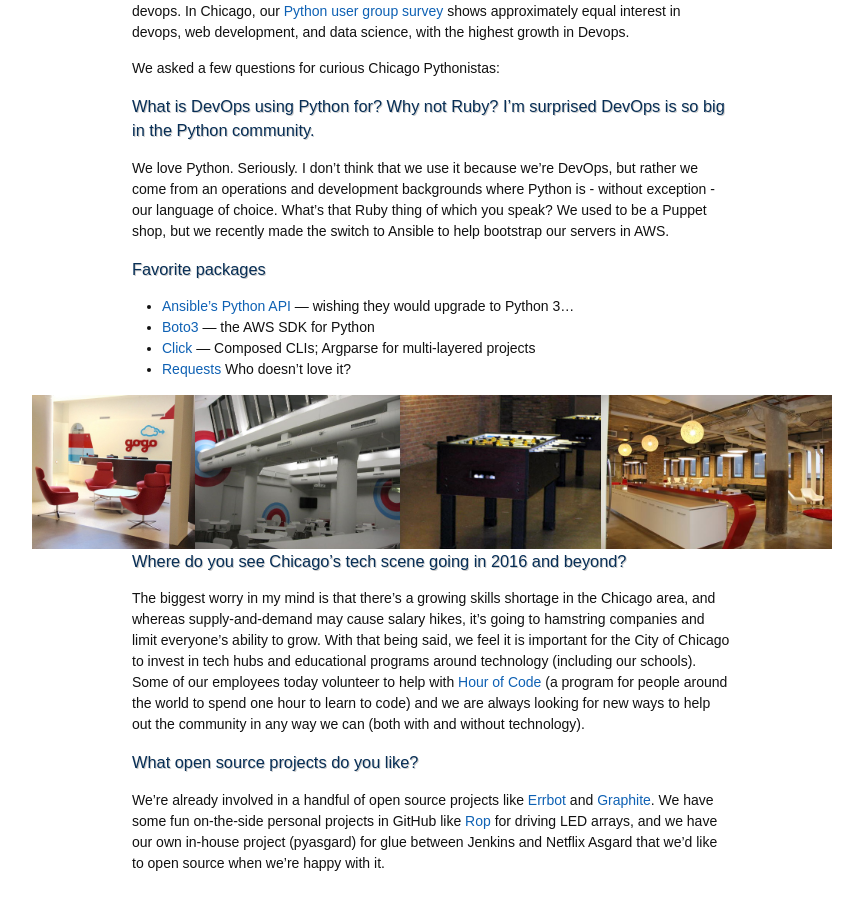
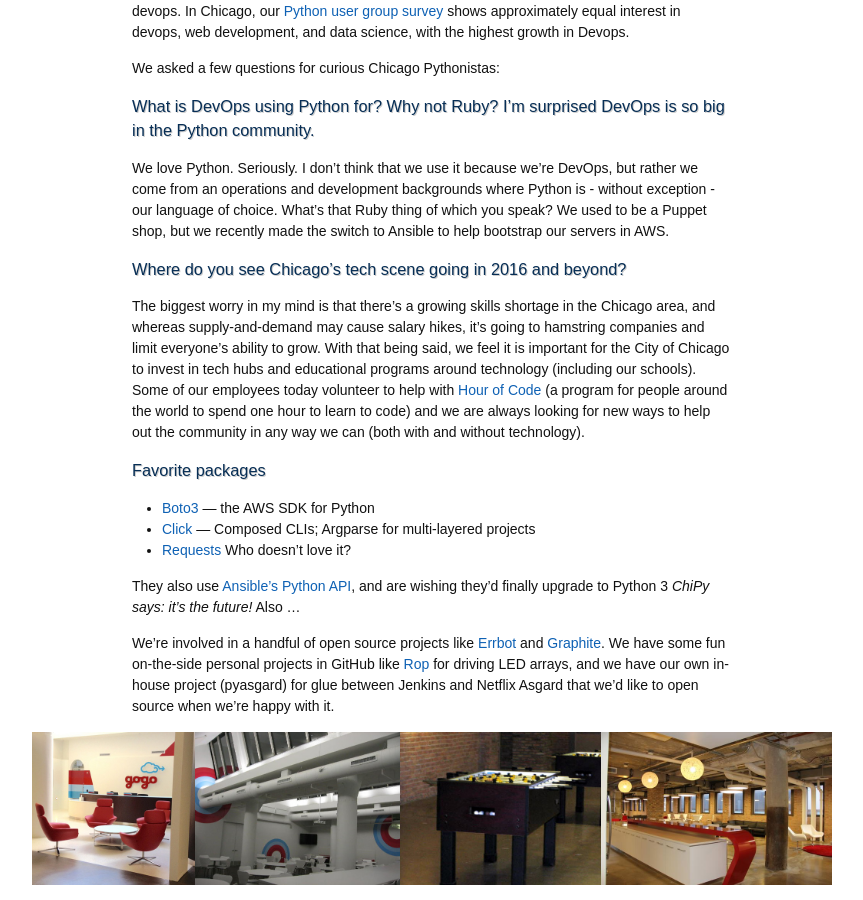
Before and after one commit to tanyaschlusser/tmp, a Jekyll site: the page built from python-shops/_posts/2016-01-03-Gogo.markdown, in a window 1280 px wide and 900 px high, scrolled down 1076 px. Shown: the whole window, without its empty margins (208-1071 px from the left). Built offline with Jekyll 4.4.1, drawn with Linux system fonts in a browser that asks for light colours; some of the changed lines change nothing that is shown.

Commit message:
clean up too long bottom text

```diff
--- a/python-shops/_posts/2016-01-03-Gogo.markdown
+++ b/python-shops/_posts/2016-01-03-Gogo.markdown
@@ -58,12 +58,21 @@
 We love Python. Seriously. I don't think that we use it because we're DevOps, but rather we come from an operations and development backgrounds where Python is - without exception - our language of choice. What's that Ruby thing of which you speak? We used to be a Puppet shop, but we recently made the switch to Ansible to help bootstrap our servers in AWS.
 
 
+### Where do you see Chicago's tech scene going in 2016 and beyond?
+
+The biggest worry in my mind is that there's a growing skills shortage in the Chicago area, and whereas supply-and-demand may cause salary hikes, it's going to hamstring companies and limit everyone's ability to grow. With that being said, we feel it is important for the City of Chicago to invest in tech hubs and educational programs around technology (including our schools). Some of our employees today volunteer to help with [Hour of Code](http://www.code.org) (a program for people around the world to spend one hour to learn to code) and we are always looking for new ways to help out the community in any way we can (both with and without technology).
+
+
+
 ### Favorite packages
 
-* [Ansible's Python API](http://docs.ansible.com/ansible/developing_api.html) — wishing they would upgrade to Python 3...
 * [Boto3](https://boto3.readthedocs.org/en/latest/) — the AWS SDK for Python
 * [Click](http://click.pocoo.org/5/) — Composed CLIs; Argparse for multi-layered projects
 * [Requests](http://docs.python-requests.org/en/latest/) Who doesn't love it?
+
+They also use [Ansible's Python API](http://docs.ansible.com/ansible/developing_api.html), and are wishing they'd finally upgrade to Python 3 *ChiPy says: it's the future!* Also ...
+
+We're involved in a handful of open source projects like [Errbot](http://errbot.io/) and [Graphite](https://github.com/graphite-project/). We have some fun on-the-side personal projects in GitHub like [Rop](https://github.com/ak15199/rop) for driving LED arrays, and we have our own in-house project (pyasgard) for glue between Jenkins and Netflix Asgard that we'd like to open source when we're happy with it.
 
 
 <div style="display:flex;flex-wrap:nowrap;justify-content:center">
@@ -90,17 +99,5 @@
 </div>
 
 
-### Where do you see Chicago's tech scene going in 2016 and beyond?
-
-The biggest worry in my mind is that there's a growing skills shortage in the Chicago area, and whereas supply-and-demand may cause salary hikes, it's going to hamstring companies and limit everyone's ability to grow. With that being said, we feel it is important for the City of Chicago to invest in tech hubs and educational programs around technology (including our schools). Some of our employees today volunteer to help with [Hour of Code](http://www.code.org) (a program for people around the world to spend one hour to learn to code) and we are always looking for new ways to help out the community in any way we can (both with and without technology).
-
-
-### What open source projects do you like?
-
-We're already involved in a handful of open source projects like [Errbot](http://errbot.io/) and [Graphite](https://github.com/graphite-project/). We have some fun on-the-side personal projects in GitHub like [Rop](https://github.com/ak15199/rop) for driving LED arrays, and we have our own in-house project (pyasgard) for glue between Jenkins and Netflix Asgard that we'd like to open source when we're happy with it.
-
-
-
-
 [survey-Q42015]: http://tanyaschlusser.github.io/tmp/python-shops/2016/02/survey
 [python_java]: https://dzone.com/articles/learn-python-overtakes-learn-java
```
